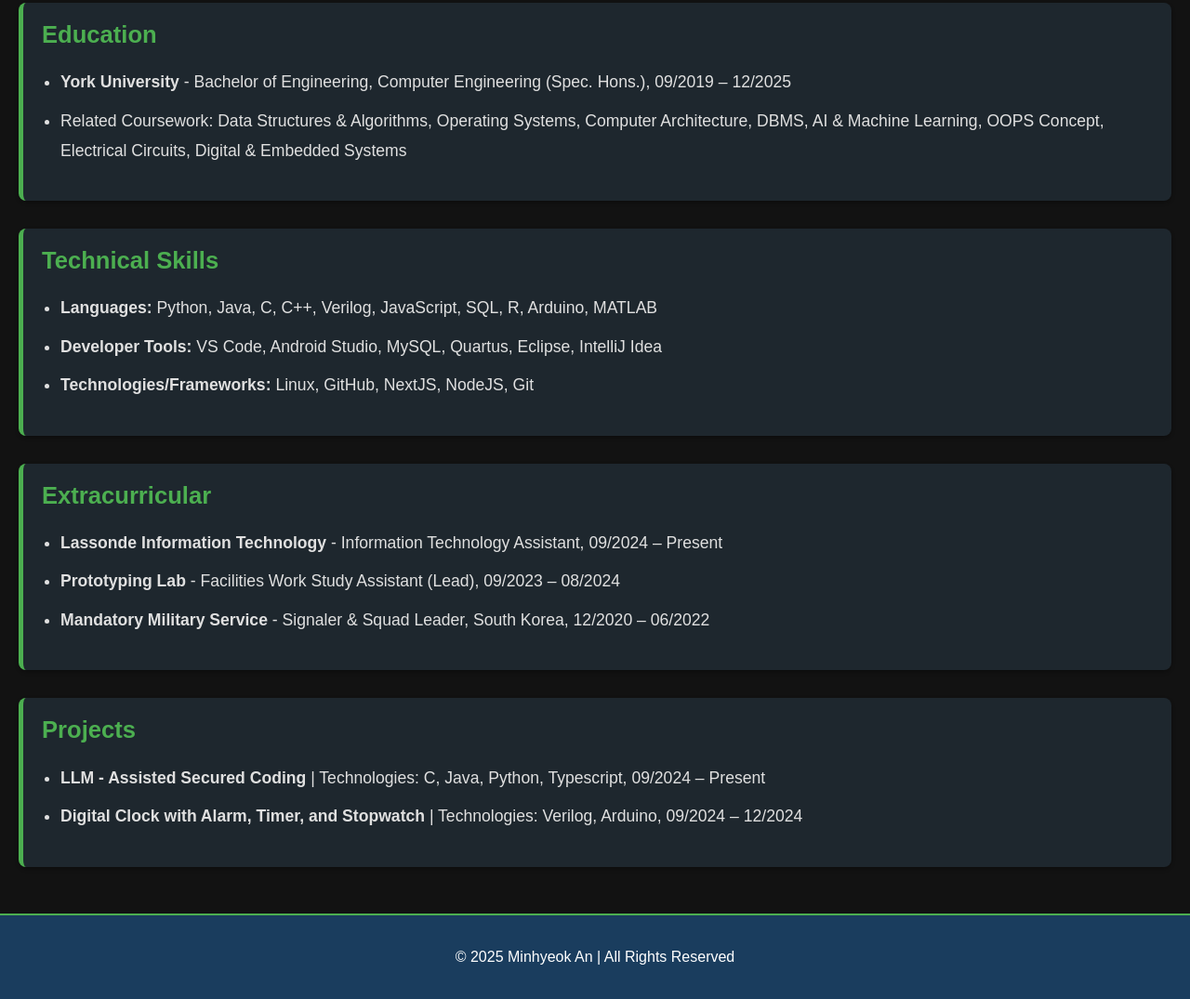
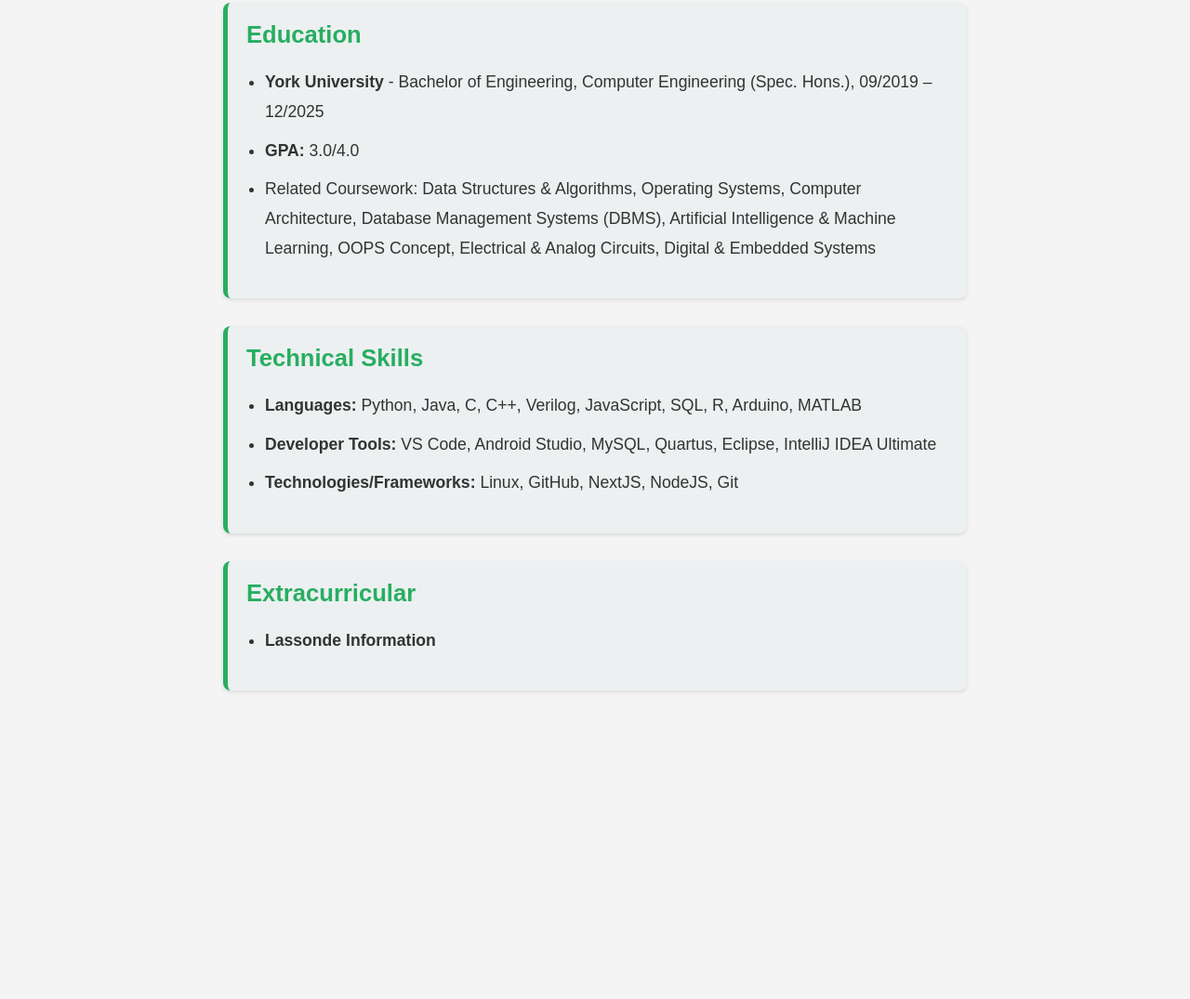
Before and after one commit to Anmh0128/Anmh0128.github.io, a plain HTML site: page index.html in a window 1280 px wide. Shown: the part 161-1236 px from the top of the page at 93% size. After the commit the page ends 954 px from the top, so only its background shows below. Drawn offline with Linux system fonts and the light colour scheme.

Commit message:
Update index.html

```diff
--- a/index.html
+++ b/index.html
@@ -9,15 +9,15 @@
       font-family: Arial, sans-serif;
       margin: 0;
       padding: 0;
-      background-color: #121212;
-      color: #e0e0e0;
+      background-color: #f4f4f4;
+      color: #333;
     }
     header {
-      background-color: #1a3d5e;
+      background-color: #2c3e50;
       color: white;
       padding: 20px;
       text-align: center;
-      border-bottom: 2px solid #4caf50;
+      border-bottom: 2px solid #27ae60;
     }
     header h1 {
       margin: 0;
@@ -28,7 +28,7 @@
       font-size: 1.1em;
     }
     header a {
-      color: #4caf50;
+      color: #27ae60;
       text-decoration: none;
     }
     header a:hover {
@@ -36,14 +36,21 @@
     }
     .container {
       padding: 20px;
+      max-width: 800px;
+      margin: auto;
     }
     .section {
       margin-bottom: 30px;
+      background-color: #ecf0f1;
+      padding: 20px;
+      border-radius: 8px;
+      box-shadow: 0 2px 4px rgba(0,0,0,0.1);
+      border-left: 5px solid #27ae60;
     }
     .section h2 {
       margin-top: 0;
       font-size: 1.6em;
-      color: #4caf50;
+      color: #27ae60;
     }
     .section p, .section ul {
       font-size: 1.1em;
@@ -55,19 +62,12 @@
     .section ul li {
       margin: 10px 0;
     }
-    .contact-info, .education, .skills, .experience, .projects {
-      background-color: #1e272e;
-      padding: 20px;
-      border-radius: 8px;
-      box-shadow: 0 2px 4px rgba(0,0,0,0.3);
-      border-left: 5px solid #4caf50;
-    }
     footer {
       text-align: center;
       padding: 20px;
-      background-color: #1a3d5e;
+      background-color: #2c3e50;
       color: white;
-      border-top: 2px solid #4caf50;
+      border-top: 2px solid #27ae60;
     }
     footer p {
       font-size: 1em;
@@ -96,7 +96,8 @@
       <h2>Education</h2>
       <ul>
         <li><strong>York University</strong> - Bachelor of Engineering, Computer Engineering (Spec. Hons.), 09/2019 – 12/2025</li>
-        <li>Related Coursework: Data Structures & Algorithms, Operating Systems, Computer Architecture, DBMS, AI & Machine Learning, OOPS Concept, Electrical Circuits, Digital & Embedded Systems</li>
+        <li><strong>GPA:</strong> 3.0/4.0</li>
+        <li>Related Coursework: Data Structures & Algorithms, Operating Systems, Computer Architecture, Database Management Systems (DBMS), Artificial Intelligence & Machine Learning, OOPS Concept, Electrical & Analog Circuits, Digital & Embedded Systems</li>
       </ul>
     </div>
 
@@ -105,7 +106,7 @@
       <h2>Technical Skills</h2>
       <ul>
         <li><strong>Languages:</strong> Python, Java, C, C++, Verilog, JavaScript, SQL, R, Arduino, MATLAB</li>
-        <li><strong>Developer Tools:</strong> VS Code, Android Studio, MySQL, Quartus, Eclipse, IntelliJ Idea</li>
+        <li><strong>Developer Tools:</strong> VS Code, Android Studio, MySQL, Quartus, Eclipse, IntelliJ IDEA Ultimate</li>
         <li><strong>Technologies/Frameworks:</strong> Linux, GitHub, NextJS, NodeJS, Git</li>
       </ul>
     </div>
@@ -114,25 +115,4 @@
     <div class="section experience">
       <h2>Extracurricular</h2>
       <ul>
-        <li><strong>Lassonde Information Technology</strong> - Information Technology Assistant, 09/2024 – Present</li>
-        <li><strong>Prototyping Lab</strong> - Facilities Work Study Assistant (Lead), 09/2023 – 08/2024</li>
-        <li><strong>Mandatory Military Service</strong> - Signaler & Squad Leader, South Korea, 12/2020 – 06/2022</li>
-      </ul>
-    </div>
-
-    <!-- Projects Section -->
-    <div class="section projects">
-      <h2>Projects</h2>
-      <ul>
-        <li><strong>LLM - Assisted Secured Coding</strong> | Technologies: C, Java, Python, Typescript, 09/2024 – Present</li>
-        <li><strong>Digital Clock with Alarm, Timer, and Stopwatch</strong> | Technologies: Verilog, Arduino, 09/2024 – 12/2024</li>
-      </ul>
-    </div>
-  </div>
-
-  <footer>
-    <p>&copy; 2025 Minhyeok An | All Rights Reserved</p>
-  </footer>
-
-</body>
-</html>
+        <li><strong>Lassonde Information
```
